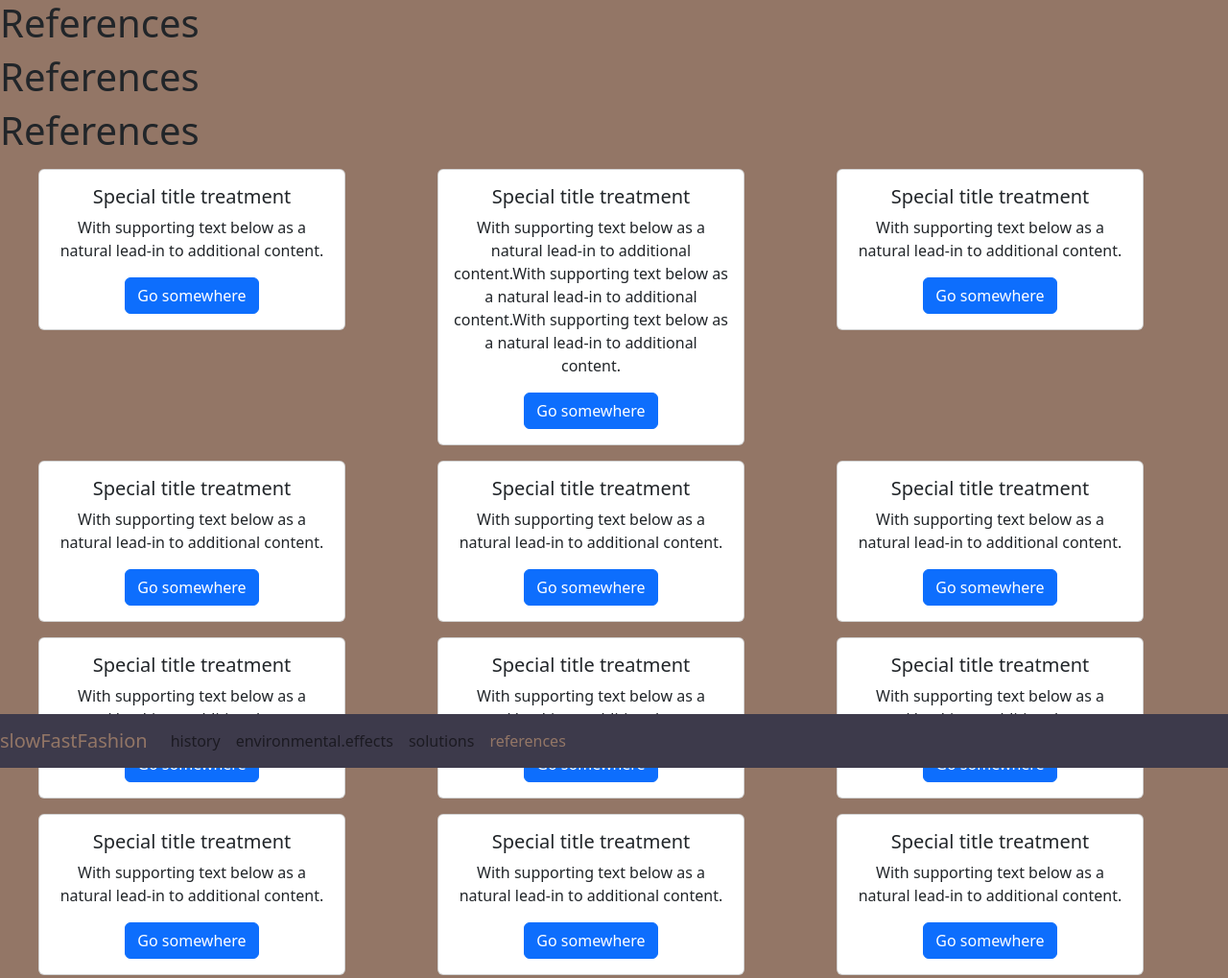
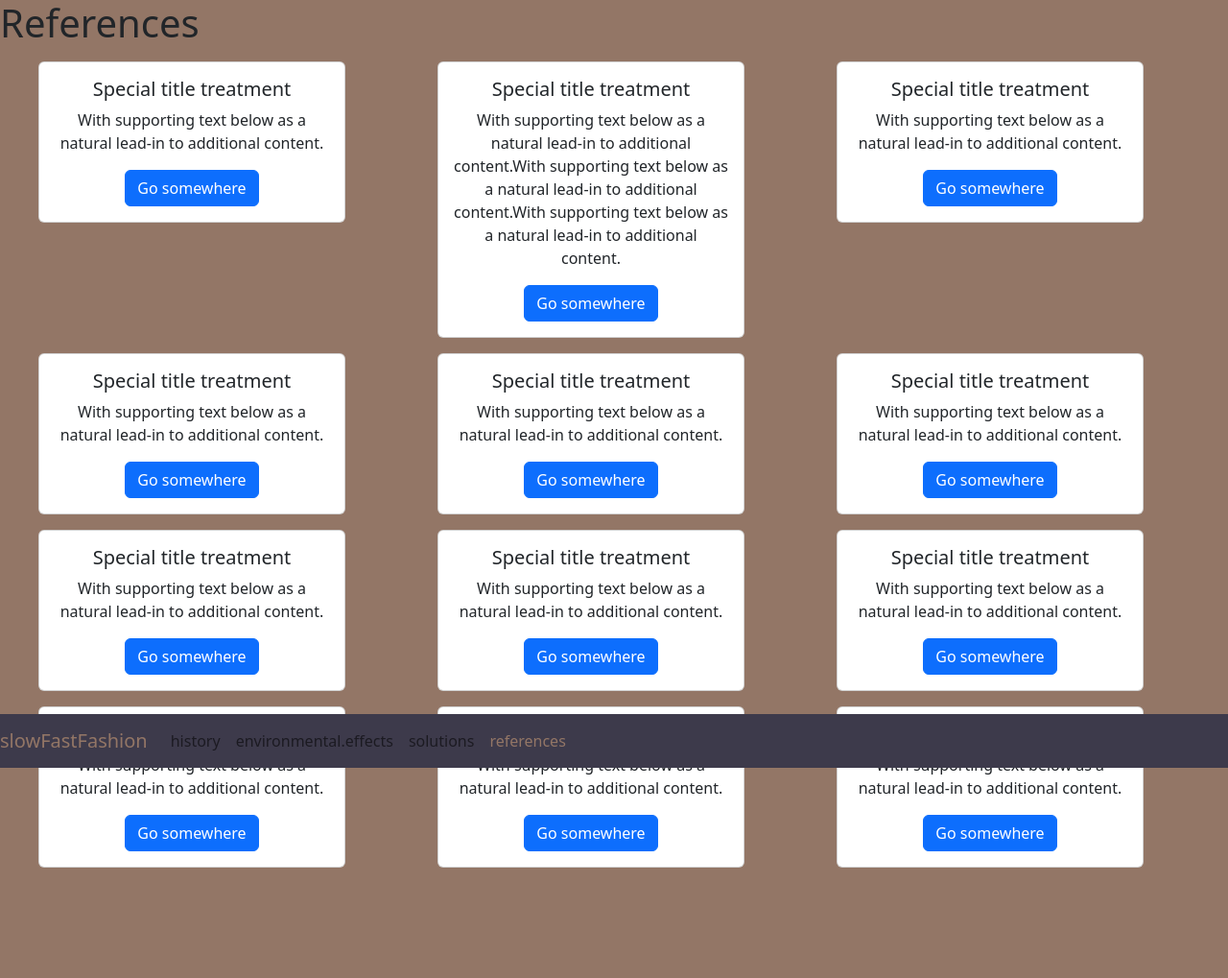
Before and after one commit to professionaljared/SlowFastFashion, a plain HTML site: page reference.html in a window 1280 px wide. Shown: the whole page at 96% size. After the commit the page ends 920 px from the top, so only its background shows below. Drawn offline with nearby package versions, Linux system fonts and the light colour scheme.

Commit message:
Adjusted refs

```diff
--- a/reference.html
+++ b/reference.html
@@ -36,8 +36,8 @@
       </ul>
     </div>
   </nav <section id="header">
-  <h1>References</h1>
   </section>
+
   <nav class="navbar fixed-bottom navbar-expand-lg navbar-light d-flex justify-content-center" style="background-color: #3D3A4B;">
     <a class="navbar-brand" href="index.html" style="color:#937666;">slowFastFashion</a>
     <button class="navbar-toggler" type="button" data-toggle="collapse" data-target="#navbarNav" aria-controls="navbarNav" aria-expanded="false" aria-label="Toggle navigation">
@@ -55,17 +55,11 @@
           <a class="nav-link" href="solutions.html">solutions</a>
         </li>
         <li class="nav-item">
-                    <a class="nav-link disabled" href="reference.html" style="color:#937666"aria-current="page">references</a>
+          <a class="nav-link disabled" href="reference.html" style="color:#937666" aria-current="page">references</a>
         </li>
       </ul>
     </div>
   </nav <section id="header">
-    <main>
-
-
-        <h1>References</h1>
-        </section>
-
 
     <body style="background-color:#937666;">
       <h1 style="background-color:#937666;">References</h1>
@@ -230,10 +224,6 @@
 
       </div>
 
-
-    <!-- Option 1: Bootstrap Bundle with Popper -->
-
-
       <script src="https://code.jquery.com/jquery-3.2.1.slim.min.js" integrity="sha384-KJ3o2DKtIkvYIK3UENzmM7KCkRr/rE9/Qpg6aAZGJwFDMVNA/GpGFF93hXpG5KkN" crossorigin="anonymous"></script>
       <script src="https://cdn.jsdelivr.net/npm/popper.js@1.12.9/dist/umd/popper.min.js" integrity="sha384-ApNbgh9B+Y1QKtv3Rn7W3mgPxhU9K/ScQsAP7hUibX39j7fakFPskvXusvfa0b4Q" crossorigin="anonymous"></script>
       <script src="https://cdn.jsdelivr.net/npm/bootstrap@4.0.0/dist/js/bootstrap.min.js" integrity="sha384-JZR6Spejh4U02d8jOt6vLEHfe/JQGiRRSQQxSfFWpi1MquVdAyjUar5+76PVCmYl" crossorigin="anonymous"></script>
```
Lines whose indentation alone changed are shown as unchanged.
